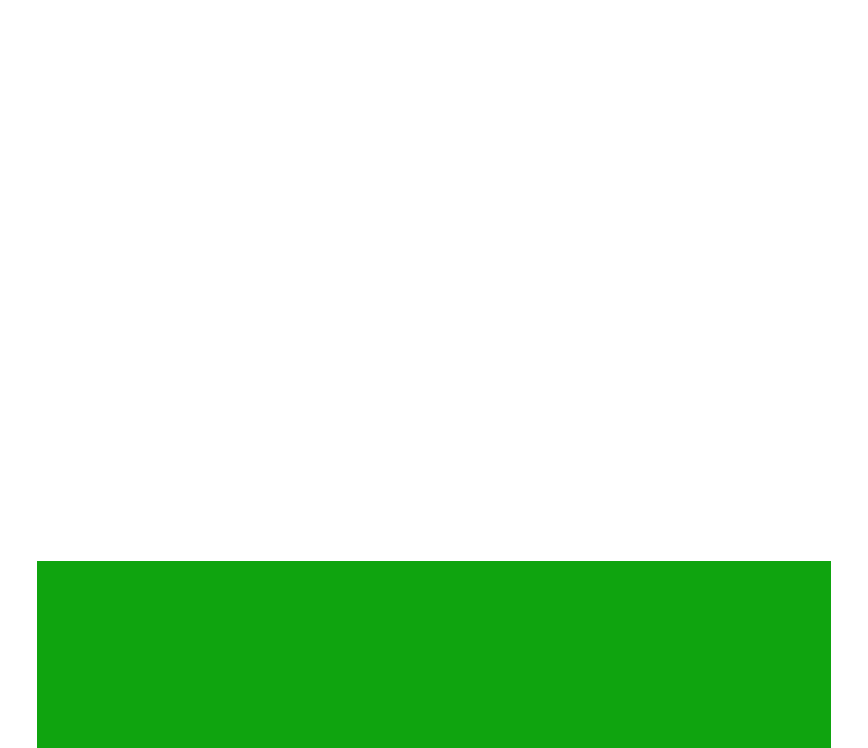
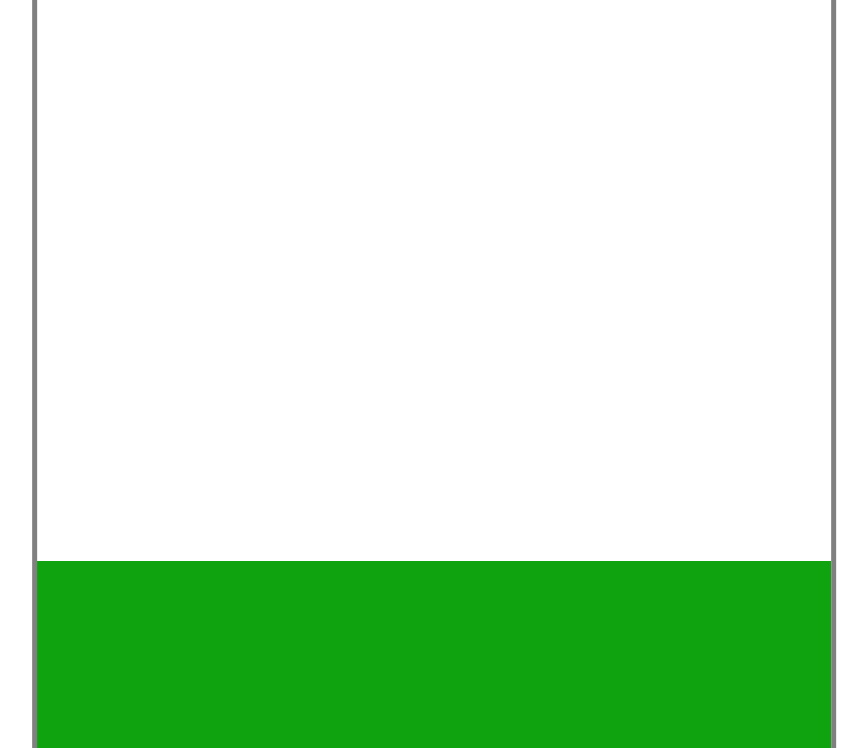
Before and after one commit to 1Mikroboom1/CSS-animations-28.02.2024-, a plain HTML site: page index.html in a window 1280 px wide. Shown: the part 351-1099 px from the top of the page, without its empty margins (206-1074 px from the left). Drawn offline with Linux system fonts and the light colour scheme.

Commit message:
added gray border
now it looks better :apple:

```diff
--- a/style.css
+++ b/style.css
@@ -31,6 +31,7 @@ body {
     top: 15px;
     transform: translate(-50%, 0);
     box-shadow: 0 0 0 2000px #fff;
+	border: solid 5px gray;
 }
 
 @keyframes topline {
```
